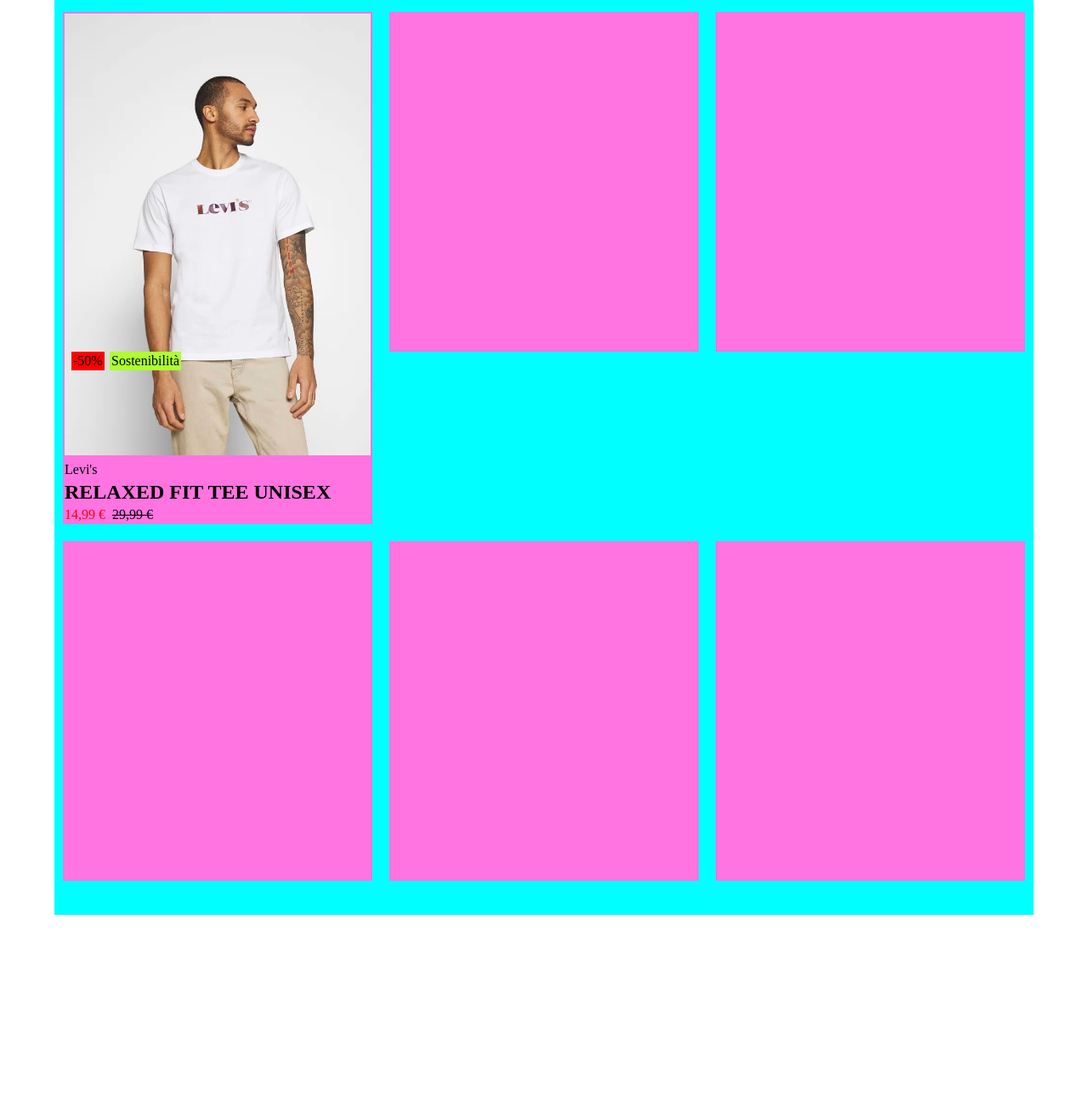
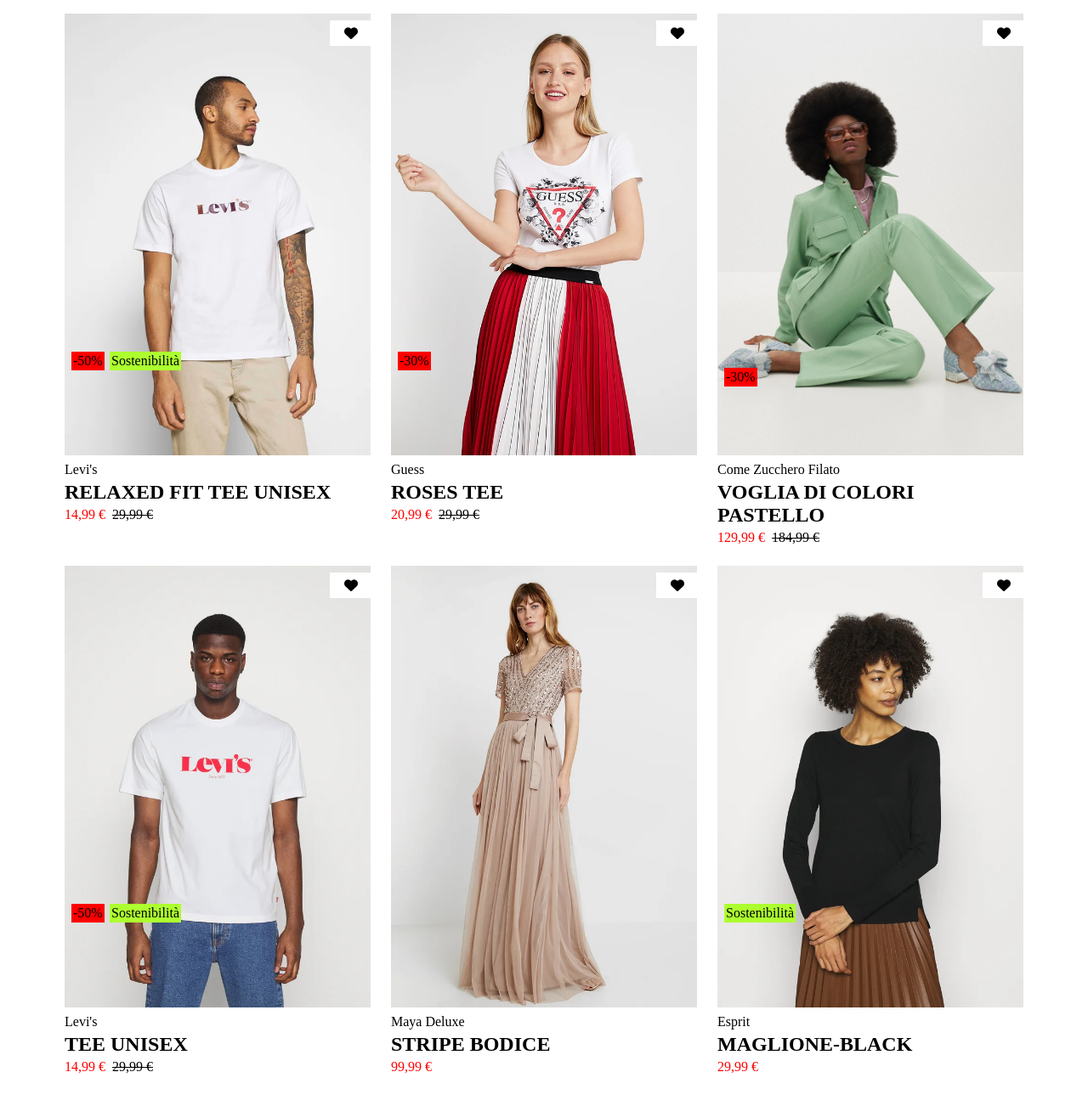
Before and after one commit to LorenzoAndreotti114/html-css-boolando, a plain HTML site: page index.html in a window 1280 px wide. Shown: the part 96-1398 px from the top of the page at 85% size. Before the commit the page ends 1173 px from the top, so only its background shows below. Drawn offline with Linux system fonts and the light colour scheme.

Commit message:
add: column Changing effect+differences in Cards

```diff
--- a/css/style.css
+++ b/css/style.css
@@ -63,7 +63,6 @@
 .Main-Container {
     display: flex;
     flex-wrap: wrap;
-    background-color: aqua;
     min-height: 900px;
     margin-left: 5%;
     margin-right: 5%;
@@ -77,7 +76,6 @@
 }
 
 .Col-Items {
-    background-color: rgb(255, 116, 225);
     position: relative;
     min-height: 400px;
     position: relative;
@@ -93,6 +91,7 @@
     left: 10px;
     bottom: 30%;
     background-color: red;
+    z-index: 10;
 }
 
 .Sostenibility {
@@ -101,10 +100,34 @@
     left: 55px;
     background-color: greenyellow;
     font-size: 1em;
+    z-index: 10;
+}
+
+.Sostenibility-Alone {
+    position: absolute;
+    bottom: 30%;
+    left: 10px;
+    background-color: greenyellow;
+    font-size: 1em;
+    z-index: 10;
+}
+
+.Heart {
+    display: flex;
+    justify-content: center;
+    align-items: center;
+    position: absolute;
+    top: 10px;
+    right: 0;
+    background-color: white;
+    height: 30px;
+    width: 50px;
+    padding: 5px;
+    z-index: 10;
 }
 
 .Col-Items > * {
- padding: 2px;
+    padding: 2px;
 }
 
 .New-Price {
@@ -117,3 +140,14 @@
     text-decoration: line-through;
 
 }
+
+.Img-Changer:hover .Img-Back {
+    z-index: 2;
+}
+
+.Img-Back {
+    position: absolute;
+    top: 0;
+    left: 0;
+    z-index: -1;
+}
--- a/index.html
+++ b/index.html
@@ -36,11 +36,13 @@
 
         <div class="Main-Container">
 
-            <div class="Col">
+            <!-- 1° IMMAGINE -->
+
+            <div class="Col Img-Changer">
 
                 <div class="Col-Items">
 
-                    <img src="./img/1.webp" alt="">
+                    <img class="Img-Front" src="./img/1.webp" alt="">
 
                     <div class="Discount">-50%</div>
 
@@ -53,49 +55,148 @@
                     <div class="New-Price">14,99 €</div>
                     <span class="Old-Price">29,99 €</span>
 
-                </div>
+                    <div class="Heart"><i class="fa-solid fa-heart"></i></div>
 
-            </div>
-
-            <div class="Col">
-
-                <div class="Col-Items">
+                    <img class="Img-Back" src="./img/1b.webp" alt="">
 
                 </div>
 
             </div>
 
-            <div class="Col">
+            <!-- /1° IMMAGINE -->
+
+            <!-- 2° IMMAGINE -->
+
+            <div class="Col Img-Changer">
 
                 <div class="Col-Items">
+
+                    <img src="./img/2.webp" alt="">
+
+                    <div class="Discount">-30%</div>
+
+                    <div class="Mark">Guess</div>
+
+                    <h2 class="Clotes-Title">ROSES TEE</h2>
+
+                    <div class="New-Price">20,99 €</div>
+                    <span class="Old-Price">29,99 €</span>
+
+                    <div class="Heart"><i class="fa-solid fa-heart"></i></div>
+
+                    <img class="Img-Back" src="./img/2b.webp" alt="">
 
                 </div>
 
             </div>
 
-            <div class="Col">
+            <!-- /2° IMMAGINE -->
+
+            <!-- 3° IMMAGINE -->
+
+            <div class="Col Img-Changer">
 
                 <div class="Col-Items">
+
+                    <img src="./img/3.webp" alt="">
+
+                    <div class="Discount">-30%</div>
+
+                    <div class="Mark">Come Zucchero Filato</div>
+
+                    <h2 class="Clotes-Title">VOGLIA DI COLORI PASTELLO</h2>
+
+                    <div class="New-Price">129,99 €</div>
+                    <span class="Old-Price">184,99 €</span>
+
+                    <div class="Heart"><i class="fa-solid fa-heart"></i></div>
+
+                    <img class="Img-Back" src="./img/3b.webp" alt="">
 
                 </div>
 
             </div>
 
-            <div class="Col">
+            <!-- /3° IMMAGINE -->
+
+            <!-- 4° IMMAGINE -->
+
+            <div class="Col Img-Changer">
 
                 <div class="Col-Items">
+
+                    <img src="./img/4.webp" alt="">
+
+                    <div class="Discount">-50%</div>
+
+                    <div class="Sostenibility">Sostenibilità</div>
+
+                    <div class="Mark">Levi's</div>
+
+                    <h2 class="Clotes-Title">TEE UNISEX</h2>
+
+                    <div class="New-Price">14,99 €</div>
+                    <span class="Old-Price">29,99 €</span>
+
+                    <div class="Heart"><i class="fa-solid fa-heart"></i></div>
+
+                    <img class="Img-Back" src="./img/4b.webp" alt="">
 
                 </div>
 
             </div>
 
-            <div class="Col">
+            <!-- /4° IMMAGINE -->
+
+            <!-- 5° IMMAGINE -->
+
+            <div class="Col Img-Changer">
 
                 <div class="Col-Items">
+
+                    <img src="./img/5.webp" alt="">
+
+                    <div class="Mark">Maya Deluxe</div>
+
+                    <h2 class="Clotes-Title">STRIPE BODICE</h2>
+
+                    <div class="New-Price">99,99 €</div>
+
+                    <div class="Heart"><i class="fa-solid fa-heart"></i></div>
+
+                    <img class="Img-Back" src="./img/5b.webp" alt="">
 
                 </div>
 
             </div>
+
+            <!-- /5° IMMAGINE -->
+
+            <!-- 6° IMMAGINE -->
+
+            <div class="Col Img-Changer">
+
+                <div class="Col-Items">
+
+                    <img src="./img/6.webp" alt="">
+
+                    <div class="Sostenibility-Alone">Sostenibilità</div>
+
+                    <div class="Mark">Esprit</div>
+
+                    <h2 class="Clotes-Title">MAGLIONE-BLACK</h2>
+
+                    <div class="New-Price">29,99 €</div>
+
+                    <div class="Heart"><i class="fa-solid fa-heart"></i></div>
+
+                    <img class="Img-Back" src="./img/6b.webp" alt="">
+
+                </div>
+
+            </div>
+
+            <!-- /6° IMMAGINE -->
 
         </div>
 
```
